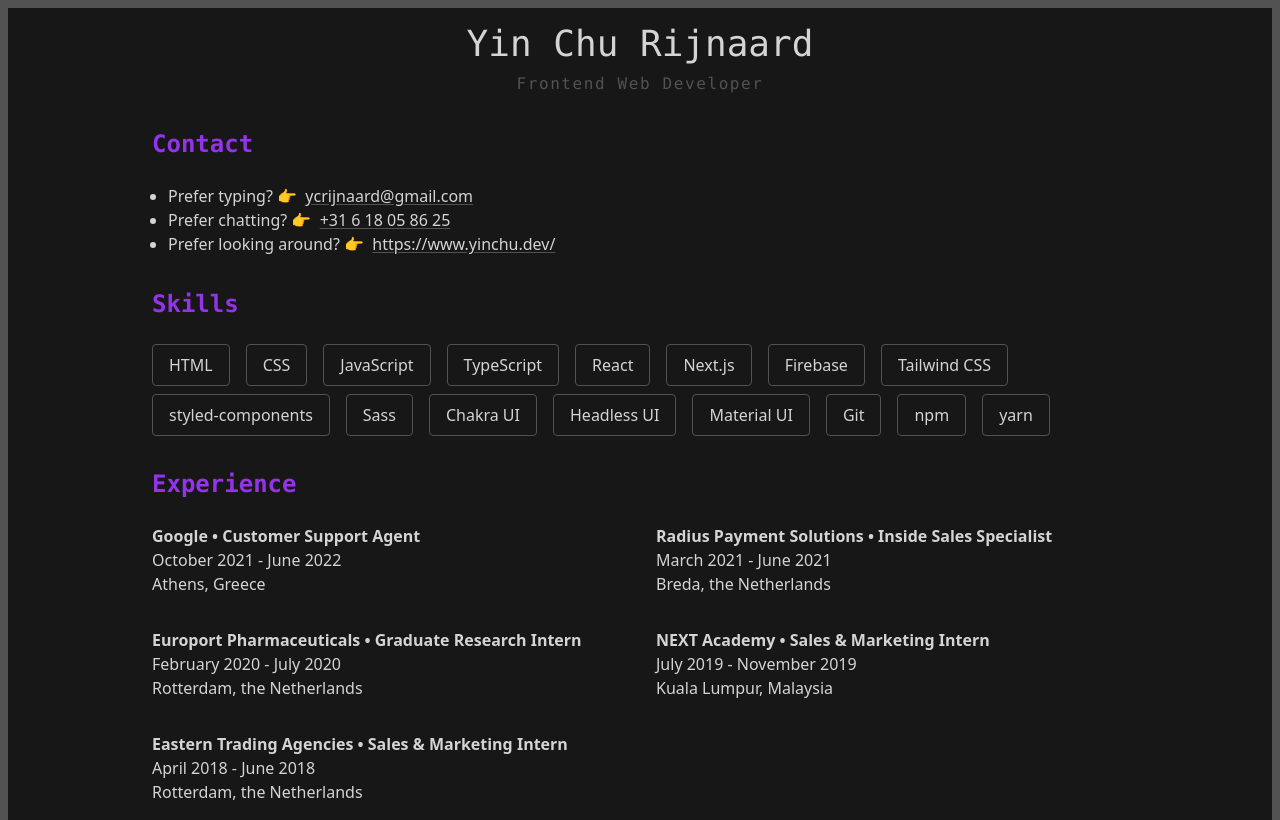
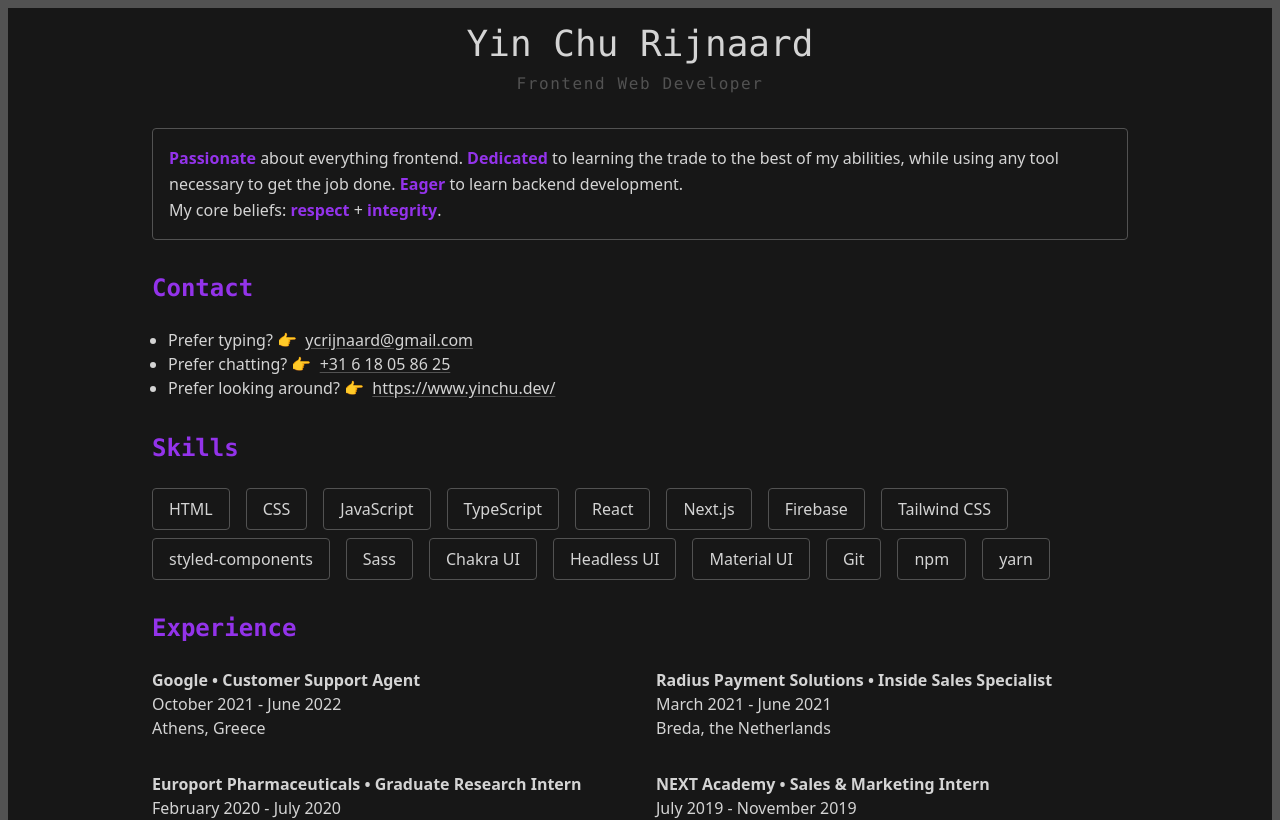
Before and after one commit to YinChuRijnaard/curriculum-vitae, a Next.js app: page / in a window 1280 px wide. Shown: the top 820 px of the page. Built offline with nearby package versions, Linux system fonts and the light colour scheme.

Commit message:
Added intro section

```diff
--- a/components/Footer.tsx
+++ b/components/Footer.tsx
@@ -2,7 +2,7 @@ export const Footer = () => {
   return (
     <footer className="flex justify-around p-16">
       <a
-        className="text-neutral-600 hover:text-neutral-300"
+        className="text-neutral-600 hover:text-purple-600"
         href="https://github.com/YinChuRijnaard"
         target="_blank"
         rel="noreferrer"
@@ -10,7 +10,7 @@ export const Footer = () => {
         <i className="ri-github-fill ri-2x"></i>
       </a>
       <a
-        className="text-neutral-600 hover:text-neutral-300"
+        className="text-neutral-600 hover:text-purple-600"
         href="https://www.linkedin.com/in/rijnaard/"
         target="_blank"
         rel="noreferrer"
@@ -18,7 +18,7 @@ export const Footer = () => {
         <i className="ri-linkedin-box-fill ri-2x"></i>
       </a>
       <a
-        className="text-neutral-600 hover:text-neutral-300"
+        className="text-neutral-600 hover:text-purple-600"
         href="https://twitter.com/yinchurijnaard"
         target="_blank"
         rel="noreferrer"
--- /dev/null
+++ b/components/Intro.tsx
@@ -0,0 +1,22 @@
+export const Intro = () => {
+  return (
+    <div className="mx-4 my-4 rounded border border-neutral-600 p-4 leading-relaxed">
+      <p>
+        <span className="font-bold text-purple-600">Passionate</span>&nbsp;about
+        everything frontend.&nbsp;
+        <span className="font-bold text-purple-600">Dedicated</span>
+        &nbsp;to learning the trade to the best of my abilities, while using any
+        tool necessary to get the job done.&nbsp;
+        <span className="font-bold text-purple-600">Eager</span>
+        &nbsp;to learn backend development.
+      </p>
+
+      <p>
+        My core beliefs:&nbsp;
+        <span className="font-bold text-purple-600">respect</span>
+        &nbsp;+&nbsp;
+        <span className="font-bold text-purple-600">integrity</span>.
+      </p>
+    </div>
+  );
+};
--- /dev/null
+++ b/data/intro.ts
@@ -0,0 +1 @@
+export const intro = [];
--- a/pages/index.tsx
+++ b/pages/index.tsx
@@ -2,6 +2,7 @@ import type { NextPage } from "next";
 import Head from "next/head";
 
 import { Hero } from "../components/Hero";
+import { Intro } from "../components/Intro";
 import { Contact } from "../components/Contact";
 import { Skills } from "../components/Skills";
 import { Experience } from "../components/Experience";
@@ -22,6 +23,7 @@ const Home: NextPage = () => {
 
       <main className="border-8 border-neutral-600 md:px-32">
         <Hero />
+        <Intro />
         <Contact />
         <Skills />
         <Experience />
```
